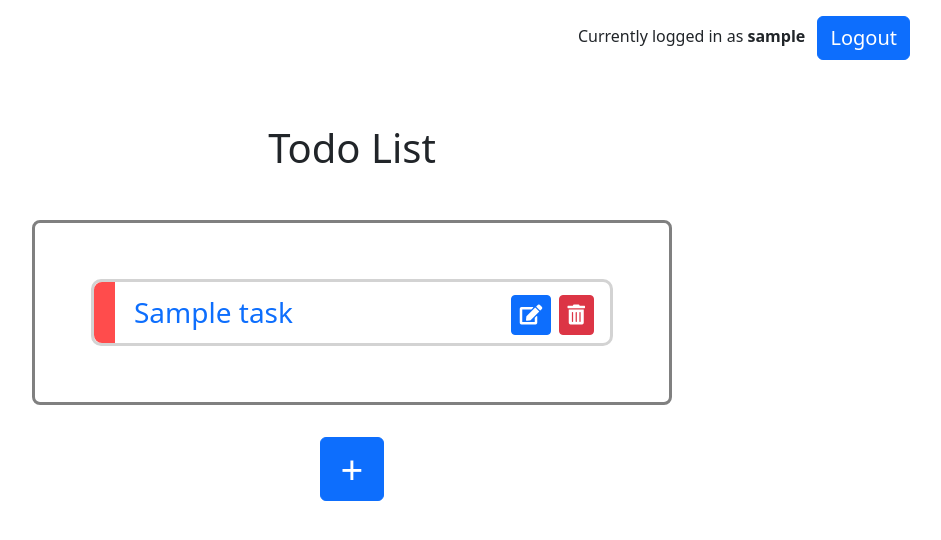
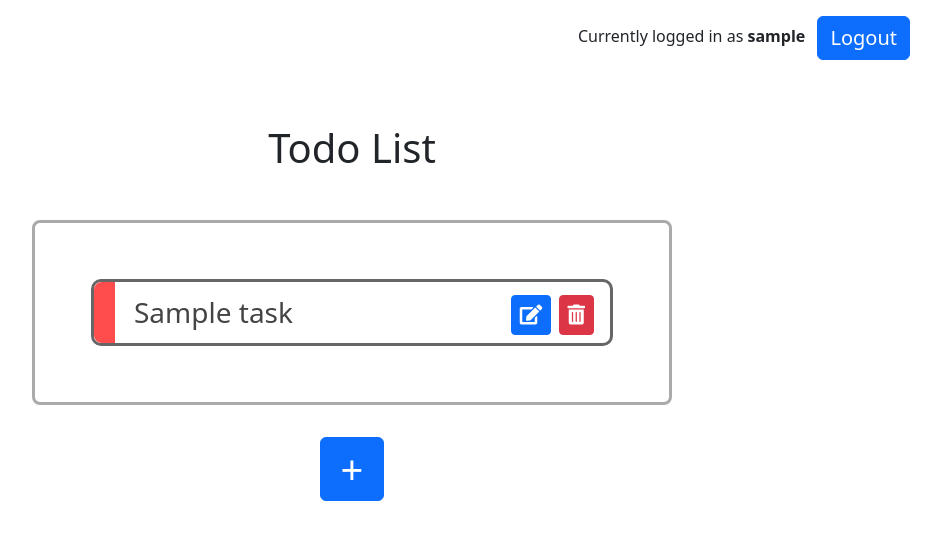
Before and after one commit to fredriknystrom/ResumePortfolio, a Django app: page /todo-list/tasks/ in a window 1280 px wide. Shown: the top 540 px of the page, without its empty margins (288-1229 px from the left). Run offline with Django 4.2, Linux system fonts and the light colour scheme; a user stored in the database is signed in; tables that the repository leaves empty hold one stand-in row (values such as "Sample post"); parts of the project's set-up code (start-up, migrations or seed data) failed here and were passed over; some libraries are stand-ins or nearby versions.

Commit message:
hover for a tag

```diff
--- a/portfolioProject/todolist_app/static/css/todolist_app.css
+++ b/portfolioProject/todolist_app/static/css/todolist_app.css
@@ -1,9 +1,17 @@
+form {
+    width: 50vh;
+}
+
+a {
+    color: #444444;
+}
+
+a:hover {
+    color: #888888;
+}
+
 .btn {
     font-size: 20px;
-}
-
-form {
-    width: 50vh;
 }
 
 .add-task-btn {
@@ -19,14 +27,14 @@ form {
     width: 80vh!important;
     border: solid;
     border-radius: 8px;
-    border-color: grey;
+    border-color: #AAAAAA;
     padding: 24px;
 }
 
 .list-group-item {
     border: solid;
     border-radius: 10px!important;
-    border-color: lightgray;
+    border-color: #666666;
 }
 
 /* Define CSS classes for different status colors */
```
